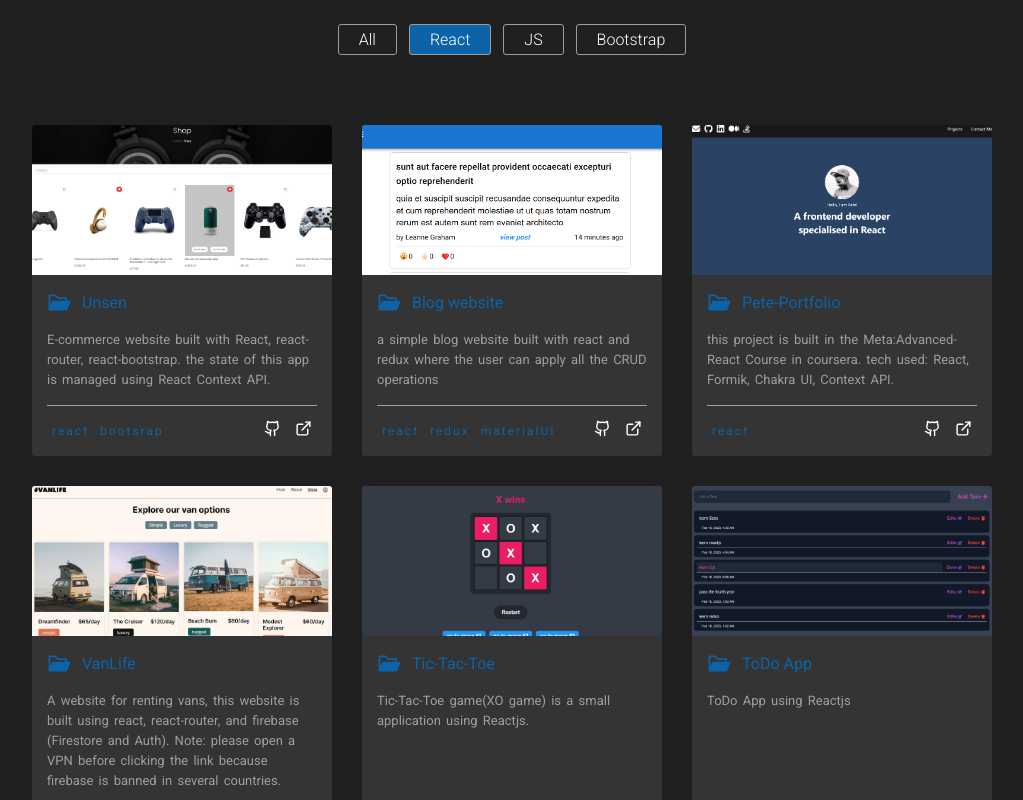
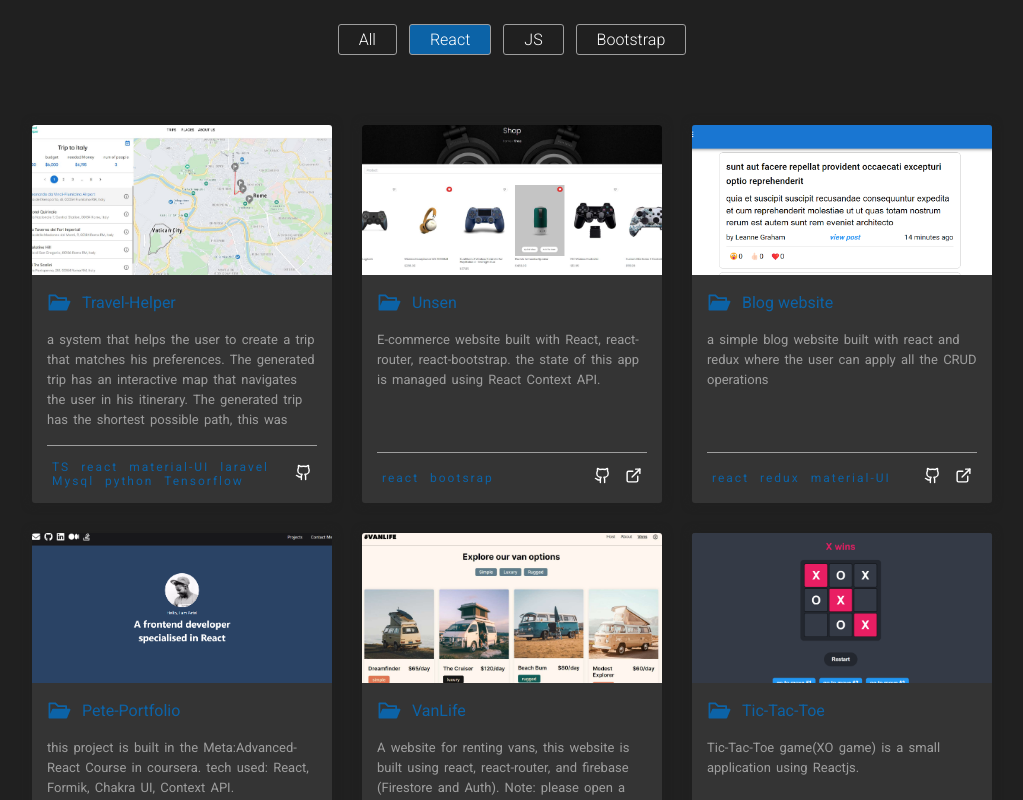
Before and after one commit to mhmd-k/my-portfolio-react, a React (Create React App) app: page / in a window 1280 px wide. Shown: the part 2160-2960 px from the top of the page, without its empty margins (128-1151 px from the left). Built offline with nearby package versions, Linux system fonts and the light colour scheme; a web font is replaced by a local one.

Commit message:
add my graduation project

```diff
--- a/src/components/ProjectCard.js
+++ b/src/components/ProjectCard.js
@@ -7,33 +7,32 @@ function ProjectCard({ image, title, disc, github, link, codepen, footer }) {
   return (
     <div className="box">
       <div className="image">
-        <img src={image} loading="lazy" />
+        <img src={image} loading="lazy" alt={title} />
       </div>
       <h4>
         <AiFillFolderOpen />
         {title}
       </h4>
       <div className="box-body">
-        <p>{disc}</p>
+        <p className="project-description">{disc}</p>
       </div>
       <div className="box-footer">
         <p>{footer}</p>
         <div className="links">
-          {github && link ? (
-            <>
+          {github && (
             <a href={github} target="_blanck">
               <LuGithub />
-              </a>{" "}
+            </a>
+          )}
+          {link && (
             <a href={link} target="_blanck">
               <LuExternalLink />
             </a>
-            </>
-          ) : (
-            <>
+          )}
+          {codepen && (
             <a href={codepen} target="_blanck" title="codepen">
               <LuCodepen />
             </a>
-            </>
           )}
         </div>
       </div>
--- a/src/data/projectsData.js
+++ b/src/data/projectsData.js
@@ -21,8 +21,21 @@ import notesApp from "../assets/images/notes-app.png";
 import quiz from "../assets/images/quiz-app.png";
 import quoteMachine from "../assets/images/quote machine.png";
 import drumMachine from "../assets/images/drum-machine.png";
+import tourismHelper from "../assets/images/tourism-helper.jpg";
 
 export const projectsData = [
+  {
+    image: tourismHelper,
+    title: "Travel-Helper",
+    disc: "a system that helps the user to create a trip that matches his preferences. The generated trip has an interactive map that navigates the user in his itinerary. The generated trip has the shortest possible path, this was implemented using Dijkstra's algorithm. The system also has a recommender system that uses content-based filtering to recommend places to the user.",
+    github: "https://github.com/mhmd-k/Tourism-System",
+    footer: "TS react material-UI laravel Mysql python Tensorflow",
+    filter: {
+      react: true,
+      bootstrap: true,
+      js: false,
+    },
+  },
   {
     image: unsen,
     title: "Unsen",
@@ -55,7 +68,7 @@ export const projectsData = [
     disc: "a simple blog website built with react and redux where the user can apply all the CRUD operations",
     github: "https://github.com/mhmd-k/blog",
     link: "https://blog1222.netlify.app/",
-    footer: "react redux materialUI",
+    footer: "react redux material-UI",
     filter: {
       react: true,
       bootstrap: false,
--- a/src/index.css
+++ b/src/index.css
@@ -737,6 +737,26 @@ p.quto svg {
   margin: 0;
   margin-bottom: 15px;
   color: var(--text-color);
+  max-height: 100px;
+  overflow-y: scroll;
+}
+.box-body p::-webkit-scrollbar {
+  width: 6px;
+  height: 6px;
+}
+.box-body p::-webkit-scrollbar-track {
+  border-radius: 10px;
+  background: rgba(0, 0, 0, 0.1);
+}
+.box-body p::-webkit-scrollbar-thumb {
+  border-radius: 10px;
+  background: var(--text-color);
+}
+.box-body p::-webkit-scrollbar-thumb:hover {
+  background: rgba(216, 216, 216, 0.9);
+}
+.box-body p::-webkit-scrollbar-thumb:active {
+  background: rgba(216, 216, 216, 0.9);
 }
 .box-footer {
   display: flex;
```
Also changed, not shown: src/assets/images/tourism-helper.jpg (added). Lines whose indentation alone changed are shown as unchanged.
